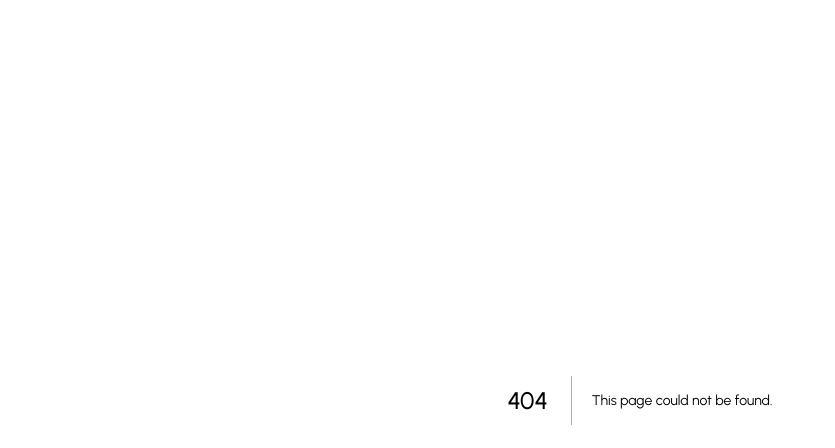
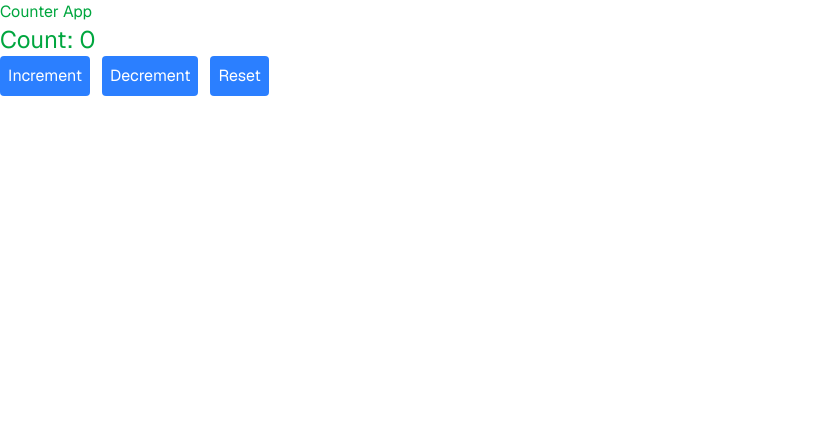
Before and after one commit to Rajibbepary/real-estate, a Next.js app: page /add-address in a window 1280 px wide. Before the commit this address had no page. Shown: the top 448 px of the page, without its empty margins (0-835 px from the left). Built offline with nearby package versions, Linux system fonts and the light colour scheme.

Commit message:
counter app

```diff
--- a/app/(public-pages)/page.jsx
+++ b/app/(public-pages)/page.jsx
@@ -6,6 +6,7 @@ import { HeroSection } from "@/sections/hero-sections";
 import { Stats } from "@/sections/stats";
 import { Testimonials } from "@/sections/testimonials";
 import  WhyChooseUs  from "@/sections/why-choose-us";
+import AddAddress from "../add-address/page";
 
 export default function Home() {
   return (
@@ -17,6 +18,7 @@ export default function Home() {
       <Testimonials />
       <CallToAction />
       <Contact />
+      <AddAddress/>
     </main>
   );
 }
--- /dev/null
+++ b/app/add-address/page.jsx
@@ -0,0 +1,39 @@
+'use client'
+
+import React, { useState } from 'react'
+
+function page() {
+  // eslint-disable-next-line react-hooks/rules-of-hooks
+  const [count, setCount] = useState(0)
+
+  const Increment = () => {
+    setCount((pre=>pre + 1))
+  }
+
+  const Decrement = () => {
+    setCount((pre=> Math.max(0, pre - 1)))
+  }
+
+  const Reset = () => {
+    setCount(0)
+  }
+
+  return (
+    <div className='text-green-600 '>Counter App
+      <p className='text-2xl'>Count: {count}</p>
+      <button className='bg-blue-500 text-white px-2 py-2 rounded' onClick={Increment} >
+        Increment
+      </button>
+      <button className='bg-blue-500 ml-3 text-white px-2 py-2 rounded' onClick={Decrement} >
+        Decrement
+      </button>
+       <button className='bg-blue-500 ml-3 text-white px-2 py-2 rounded' onClick={Reset} >
+        Reset
+      </button>
+    </div>
+
+  )
+}
+
+
+export default page
--- a/components/navbar.jsx
+++ b/components/navbar.jsx
@@ -39,6 +39,7 @@ export function Navbar() {
                     <a href="#about" className={`transition-colors duration-500 ${scrolled ? "text-zinc-800 hover:text-zinc-600" : "text-white hover:text-white/90"}`}>About</a>
                     <a href="#services" className={`transition-colors duration-500 ${scrolled ? "text-zinc-800 hover:text-zinc-600" : "text-white hover:text-white/90"}`}>Services</a>
                     <a href="#contact" className={`transition-colors duration-500 ${scrolled ? "text-zinc-800 hover:text-zinc-600" : "text-white hover:text-white/90"}`}>Contact</a>
+                    <a href="#address" className={`transition-colors duration-500 ${scrolled ? "text-zinc-800 hover:text-zinc-600" : "text-white hover:text-white/90"}`}>Address</a>
                 </div>
 
    {/* clerk start Now */}
```
